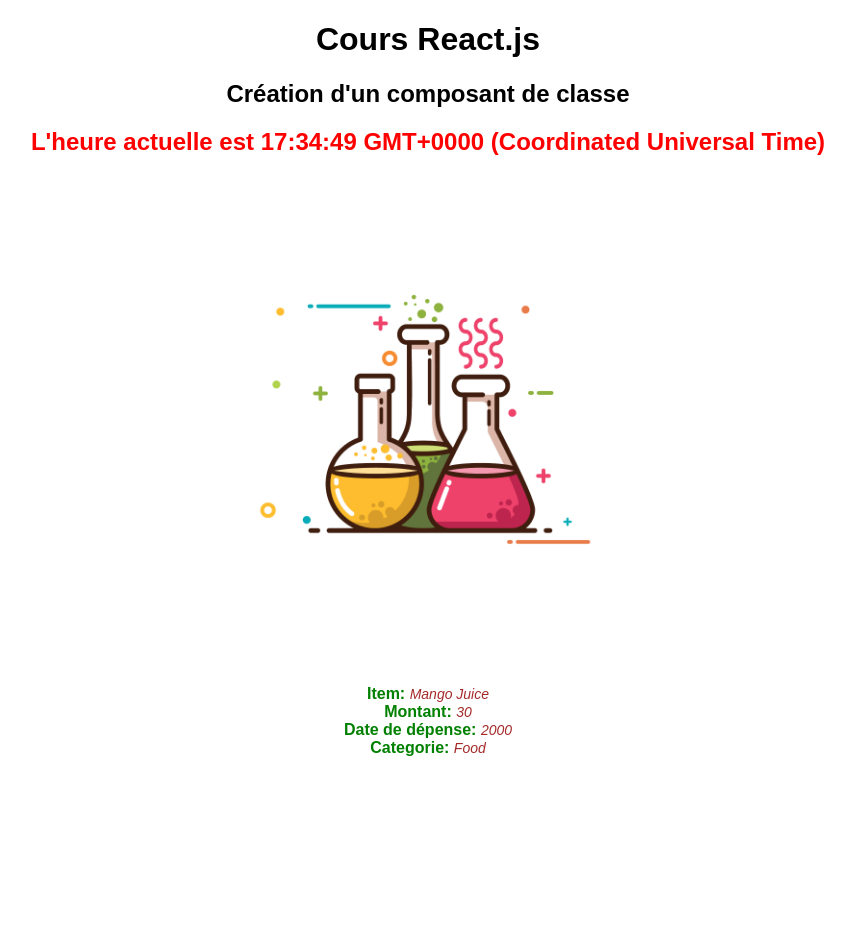
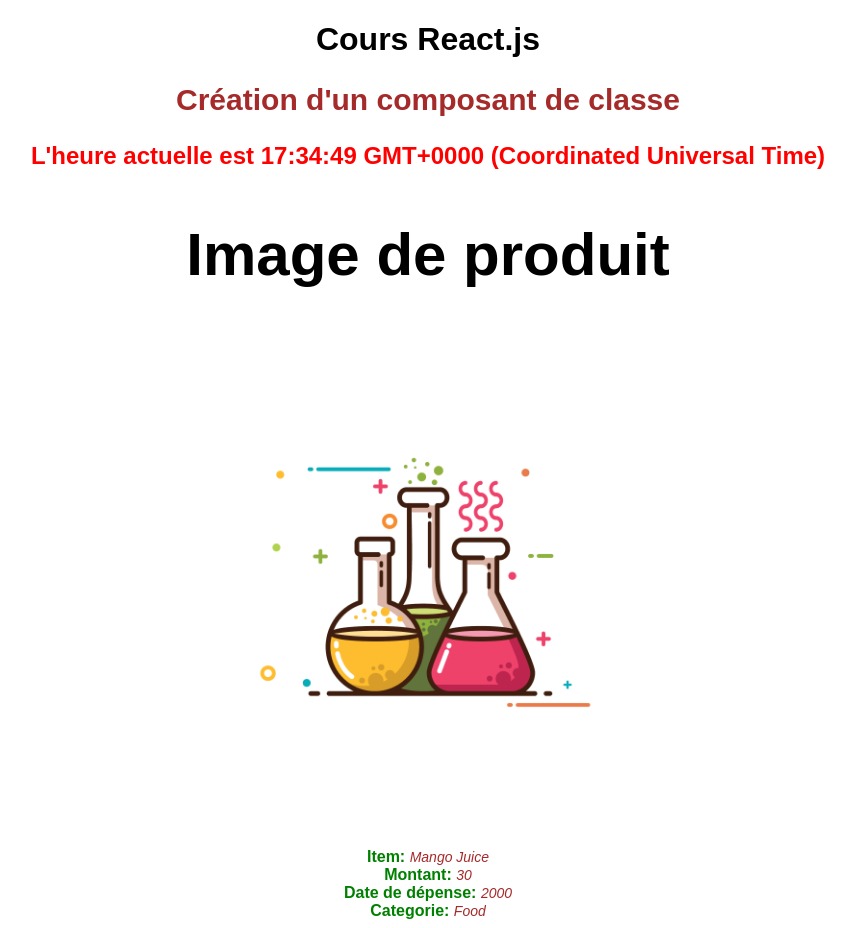
Before and after one commit to yoskama26/Cours-React.js-Next-U, a React (Create React App) app: page / in a window 1280 px wide. Shown: the whole page, without its empty margins (212-1067 px from the left). Before the commit the page ends 800 px from the top, so only its background shows below. Built offline with nearby package versions, Linux system fonts and the light colour scheme.

Commit message:
ReactJS - Styles-V2

```diff
--- a/src/components/ExpenseEntryItem.js
+++ b/src/components/ExpenseEntryItem.js
@@ -1,6 +1,8 @@
 import React from "react";
 
 import "./ExpenseEntryItem.css";
+
+import styles from "./ExpenseEntryItem.module.css";
 
 import imgItem from "./../assets/images/image_produit.png";
 
@@ -23,11 +25,19 @@ class ExpenseEntryItem extends React.Component {
 
   myelement = (
     <div>
-      <h2>Création d'un composant de classe</h2>
+      <h2
+        style={{
+          color: "brown",
+          fontSize: "30px"
+        }}
+      >
+        Création d'un composant de classe
+      </h2>
       <h2 className={class_name}>
         L'heure actuelle est {this.getCurrentTime()}
       </h2>
       <div>
+        <h2 className={styles.itemH2Style}>Image de produit </h2>
         <img className="class_image_item" src={imgItem} alt="image item " />
       </div>
       <div>
--- /dev/null
+++ b/src/components/ExpenseEntryItem.module.css
@@ -0,0 +1,3 @@
+.itemH2Style {
+  font-size: 60px;
+}
```
